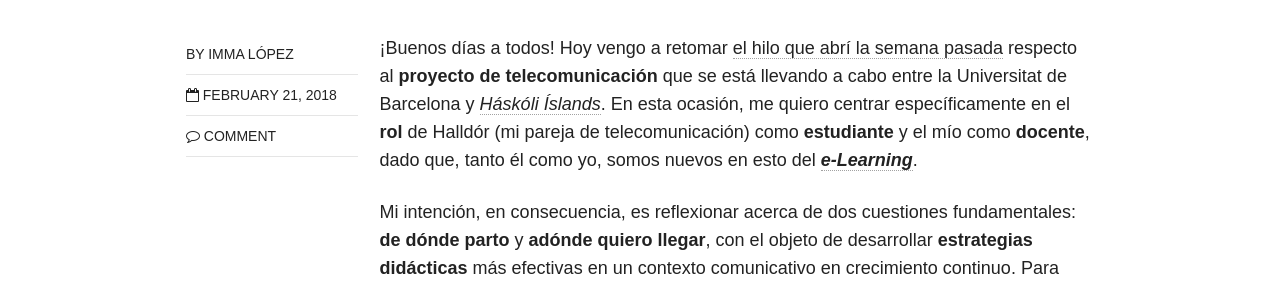
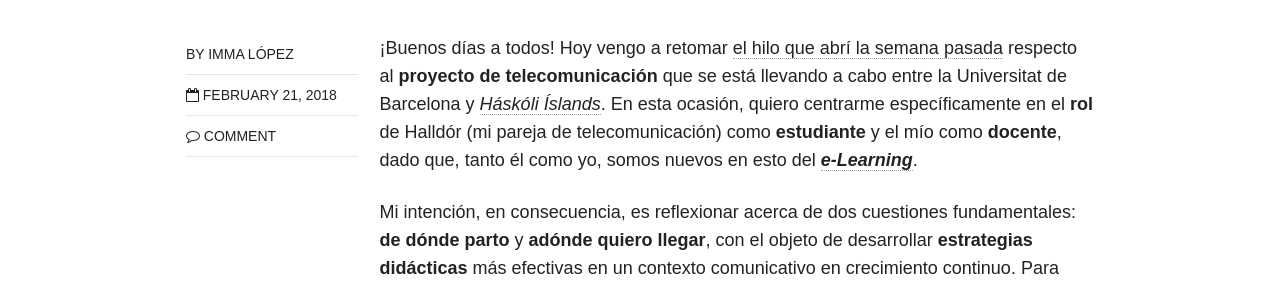
Before and after one commit to immalopez/immalopez.github.io, a Jekyll site: the page built from _posts/blog/2018-02-21-e-learning-1.md, in a window 1280 px wide. Shown: the part 610-897 px from the top of the page. Built offline with Jekyll 4.4.1, drawn with Linux system fonts in a browser that asks for light colours; nearby versions of some CDN libraries; comment, search, counter and statistics services are not loaded.

Commit message:
Update 2018-02-21-e-learning-1.md

```diff
--- a/_posts/blog/2018-02-21-e-learning-1.md
+++ b/_posts/blog/2018-02-21-e-learning-1.md
@@ -11,7 +11,7 @@ image:
 # modified: 2016-06-01T14:19:19-04:00
 ---
 
-¡Buenos días a todos! Hoy vengo a retomar [el hilo que abrí la semana pasada]( https://immalopez.github.io/blog/halldor-primera-toma/) respecto al **proyecto de telecomunicación** que se está llevando a cabo entre la Universitat de Barcelona y [_Háskóli Íslands_](http://english.hi.is). En esta ocasión, me quiero centrar específicamente en el **rol** de Halldór (mi pareja de telecomunicación) como **estudiante** y el mío como **docente**, dado que, tanto él como yo, somos nuevos en esto del [**_e-Learning_**](http://www.cfp.us.es/e-learning-definicion-y-caracteristicas).
+¡Buenos días a todos! Hoy vengo a retomar [el hilo que abrí la semana pasada]( https://immalopez.github.io/blog/halldor-primera-toma/) respecto al **proyecto de telecomunicación** que se está llevando a cabo entre la Universitat de Barcelona y [_Háskóli Íslands_](http://english.hi.is). En esta ocasión, quiero centrarme específicamente en el **rol** de Halldór (mi pareja de telecomunicación) como **estudiante** y el mío como **docente**, dado que, tanto él como yo, somos nuevos en esto del [**_e-Learning_**](http://www.cfp.us.es/e-learning-definicion-y-caracteristicas).
 
 Mi intención, en consecuencia, es reflexionar acerca de dos cuestiones fundamentales: **de dónde parto** y **adónde quiero llegar**, con el objeto de desarrollar **estrategias didácticas** más efectivas en un contexto comunicativo en crecimiento continuo. Para ello, voy a tratar de elucidar, mediante el análisis de nuestro primer encuentro en _Hangouts_ y de nuestras conversaciones previas y posteriores por _WhatsApp_, nuestros **perfiles** y **dinámica de interacción**.
 
```
